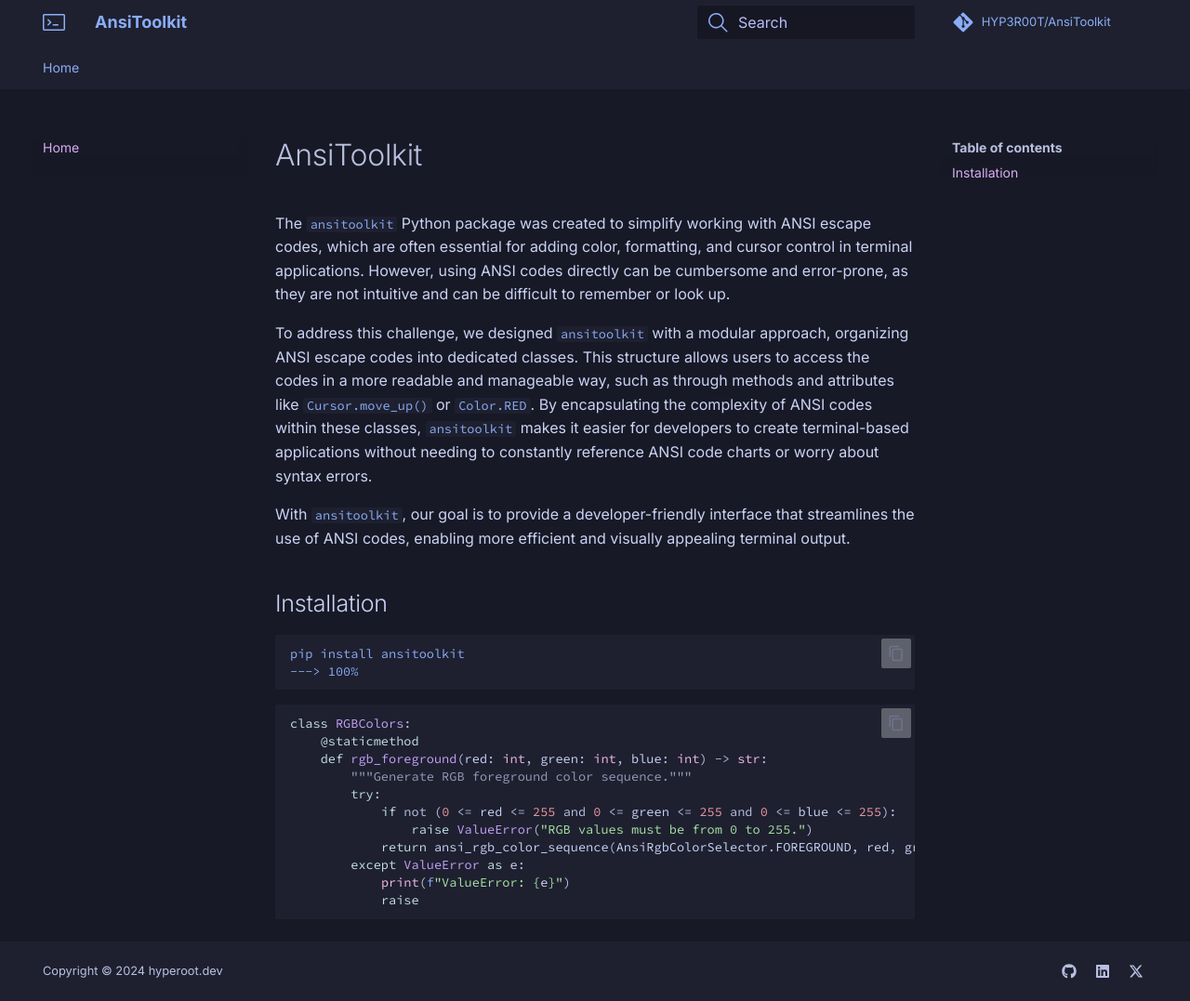
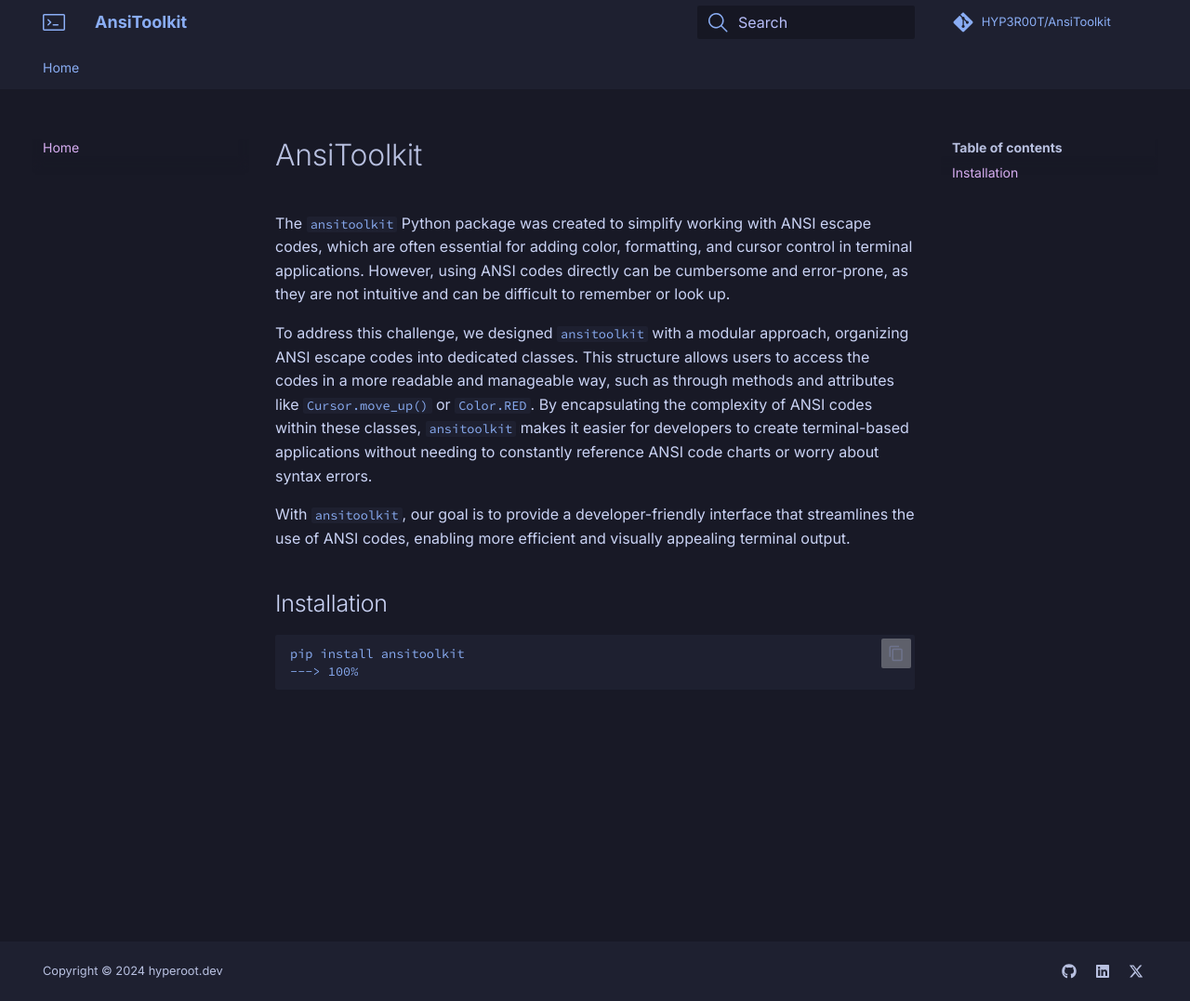
Before and after one commit to HYP3R00T/AnsiToolkit, an MkDocs documentation site: the page built from docs/index.md, in a window 1280 px wide and 1077 px high. Shown: the whole window at 93% size. Built offline with MkDocs 1.6.1 and Material for MkDocs 9.7.7, drawn with Linux system fonts in a browser that asks for light colours; comment, search, counter and statistics services are not loaded.

Commit message:
docs clean up

````diff
--- a/docs/index.md
+++ b/docs/index.md
@@ -18,17 +18,3 @@ With `ansitoolkit`, our goal is to provide a developer-friendly interface that s
 pip install ansitoolkit
 ---> 100%
 ```
-
-```python
-class RGBColors:
-    @staticmethod
-    def rgb_foreground(red: int, green: int, blue: int) -> str:
-        """Generate RGB foreground color sequence."""
-        try:
-            if not (0 <= red <= 255 and 0 <= green <= 255 and 0 <= blue <= 255):
-                raise ValueError("RGB values must be from 0 to 255.")
-            return ansi_rgb_color_sequence(AnsiRgbColorSelector.FOREGROUND, red, green, blue)
-        except ValueError as e:
-            print(f"ValueError: {e}")
-            raise
-```
````
